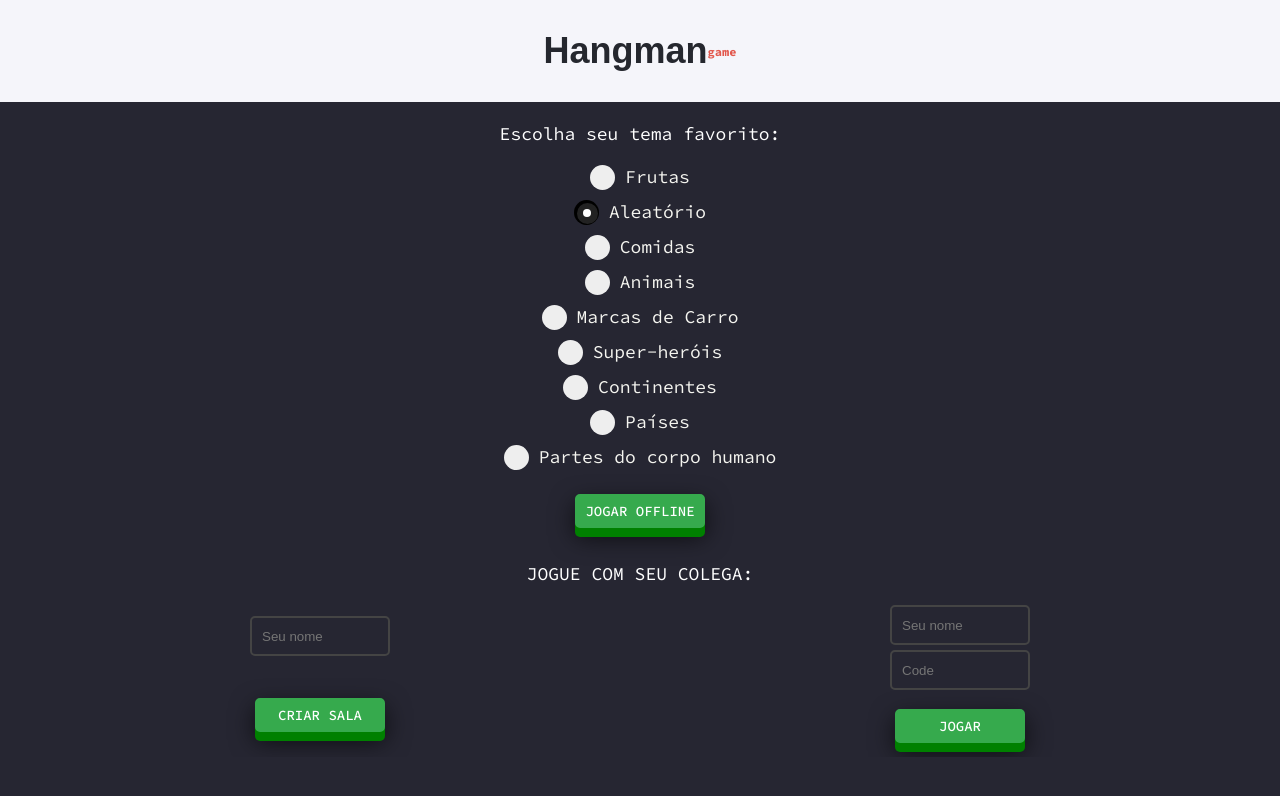
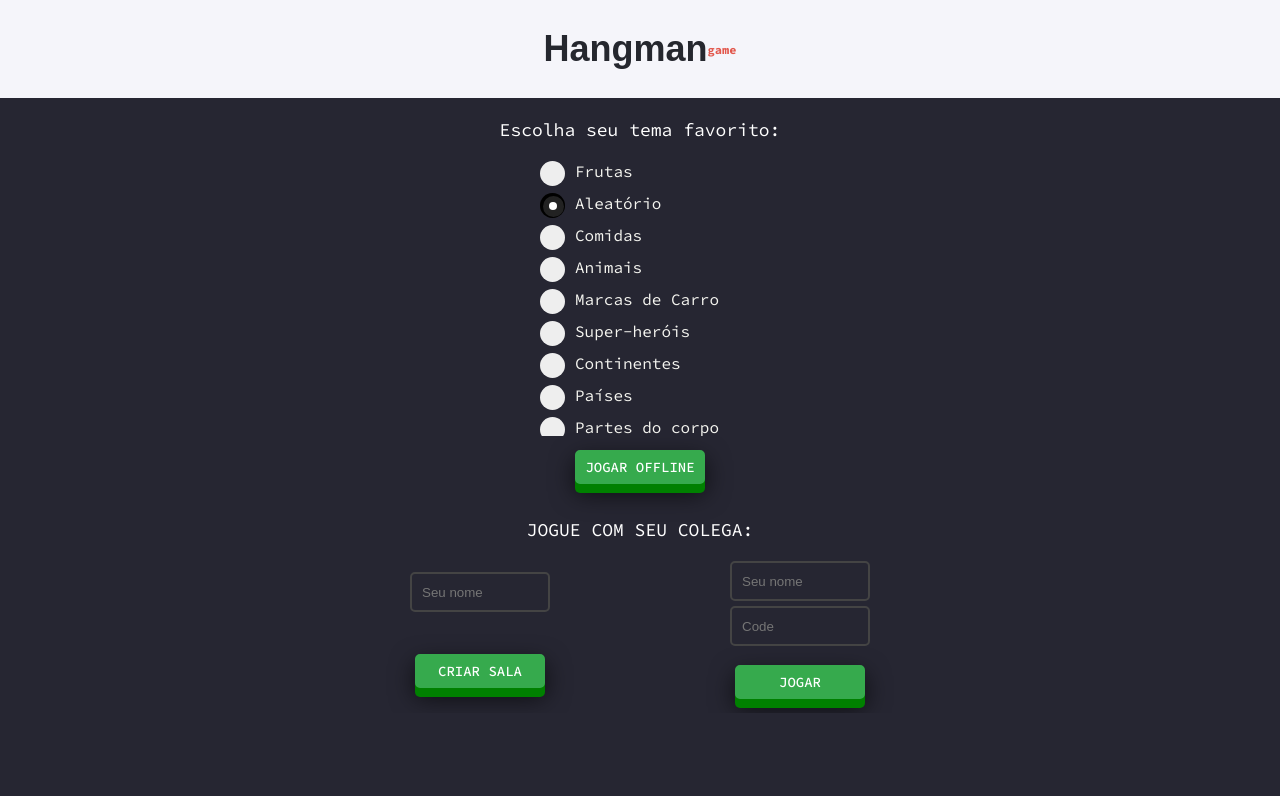
Before and after one commit to t-heu/hangman, a Next.js app: page / in a window 1280 px wide. Shown: the top 796 px of the page. Built offline with nearby package versions, Linux system fonts and the light colour scheme; no server answers.

Commit message:
css: refactor

```diff
--- a/next.config.mjs
+++ b/next.config.mjs
@@ -8,13 +8,18 @@ const nextPWAConfig = {
   skipWaiting: true,
 };
 
-const nextConfig = {
+const nextConfigFromPWA = {
   reactStrictMode: false,
   swcMinify: false,
   output: "export",
-  basePath: process.env.NODE_ENV === "development" ? '' : '/hangman'
+  basePath: '/hangman'
+};
+
+const nextConfig = {
+  output: "export",
+  basePath: ''
 };
 
 const withCustomPWA = withPWA(nextPWAConfig);
 
-export default isProduction ? withCustomPWA(nextConfig) : nextConfig;
+export default isProduction ? withCustomPWA(nextConfigFromPWA) : nextConfig;
--- a/src/app/globals.css
+++ b/src/app/globals.css
@@ -4,7 +4,6 @@
   --font-mono: ui-monospace, Menlo, Monaco, "Cascadia Mono", "Segoe UI Mono",
     "Roboto Mono", "Oxygen Mono", "Ubuntu Monospace", "Source Code Pro",
     "Fira Mono", "Droid Sans Mono", "Courier New", monospace;
-
   --foreground-rgb: 0, 0, 0;
   --background-start-rgb: 214, 219, 220;
   --background-end-rgb: 255, 255, 255;
@@ -109,12 +108,14 @@ a {
   padding-left: 35px;
   margin-bottom: 12px;
   cursor: pointer;
-  font-size: 18px;
+  font-size: 16px;
   -webkit-user-select: none;
   -moz-user-select: none;
   -ms-user-select: none;
   user-select: none;
   color: #f5f5f0;
+  flex-wrap: wrap;
+  width: 200px;
 }
 
 /* Hide the browser's default radio button */
--- a/src/app/home/page.tsx
+++ b/src/app/home/page.tsx
@@ -14,7 +14,8 @@ import {
   Input,
   Main,
   Title,
-  OnlineRoomDiv
+  OnlineRoomDiv,
+  Theme
 } from './style'
 
 export default function Home({changeComponent, code, currentPlayerUID, indexTheme}: any) {
@@ -164,7 +165,7 @@ export default function Home({changeComponent, code, currentPlayerUID, indexThem
   }
 
   const renderThemes = (item: any, index: any) => (
-    <div key={index} style={{display: 'flex', justifyContent: 'center'}}>
+    <div key={index} >
       <label className='container' htmlFor={`theme-${index}`}>{item.name}
       <input
         type="radio"
@@ -183,9 +184,11 @@ export default function Home({changeComponent, code, currentPlayerUID, indexThem
     <Main>
       <Title className={`${sourceCodePro.className}`}>Escolha seu tema favorito:</Title>
 
-      {DataTheme.themes.map((data, i) => (
-        renderThemes(data, i)
-      ))}
+      <Theme>
+        {DataTheme.themes.map((data, i) => (
+          renderThemes(data, i)
+        ))}
+      </Theme>
 
       <Button text='JOGAR OFFLINE' press={() => createGame(false)} />
 
--- a/src/app/home/style.ts
+++ b/src/app/home/style.ts
@@ -1,6 +1,17 @@
 import styled from 'styled-components';
 
-//
+export const Theme = styled.div`
+  display: flex;
+  flex-direction: column;
+  overflow-x: hidden;
+  overflow-y: scroll;
+  height: 275px;
+
+  &::-webkit-scrollbar {
+    display: none;
+  }
+`;
+
 export const Title = styled.p`
   color: #fff;
   font-size: 18px;
@@ -39,7 +50,12 @@ export const OnlineRoomDiv = styled.div`
   justify-content: space-around;
   flex-direction: row;
   display: flex;
-  width: 100%;
+  width: 50%;
+
+  /* Media query para telas pequenas */
+  @media (max-width: 768px) {
+    width: 100%; /* Ou qualquer outra largura desejada para telas pequenas */
+  }
 `;
 
 export const RoomDiv = styled.div`
--- a/src/components/style.ts
+++ b/src/components/style.ts
@@ -3,7 +3,7 @@ import styled from 'styled-components';
 // HeaderComp
 export const Header = styled.div`
   background: #f5f5fa;
-  padding: 30px;
+  padding: 28px;
   display: flex;
   justify-content: center;
   align-items: center;
```
